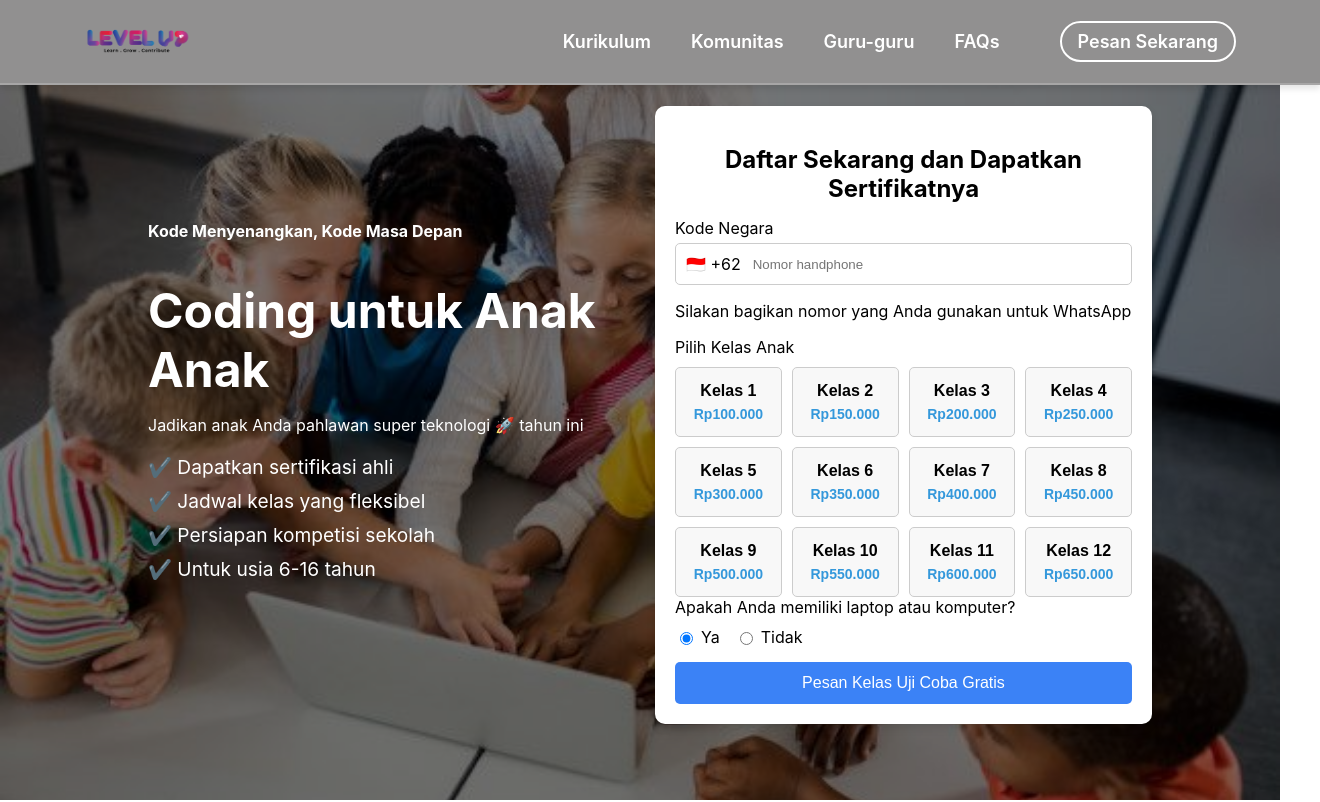
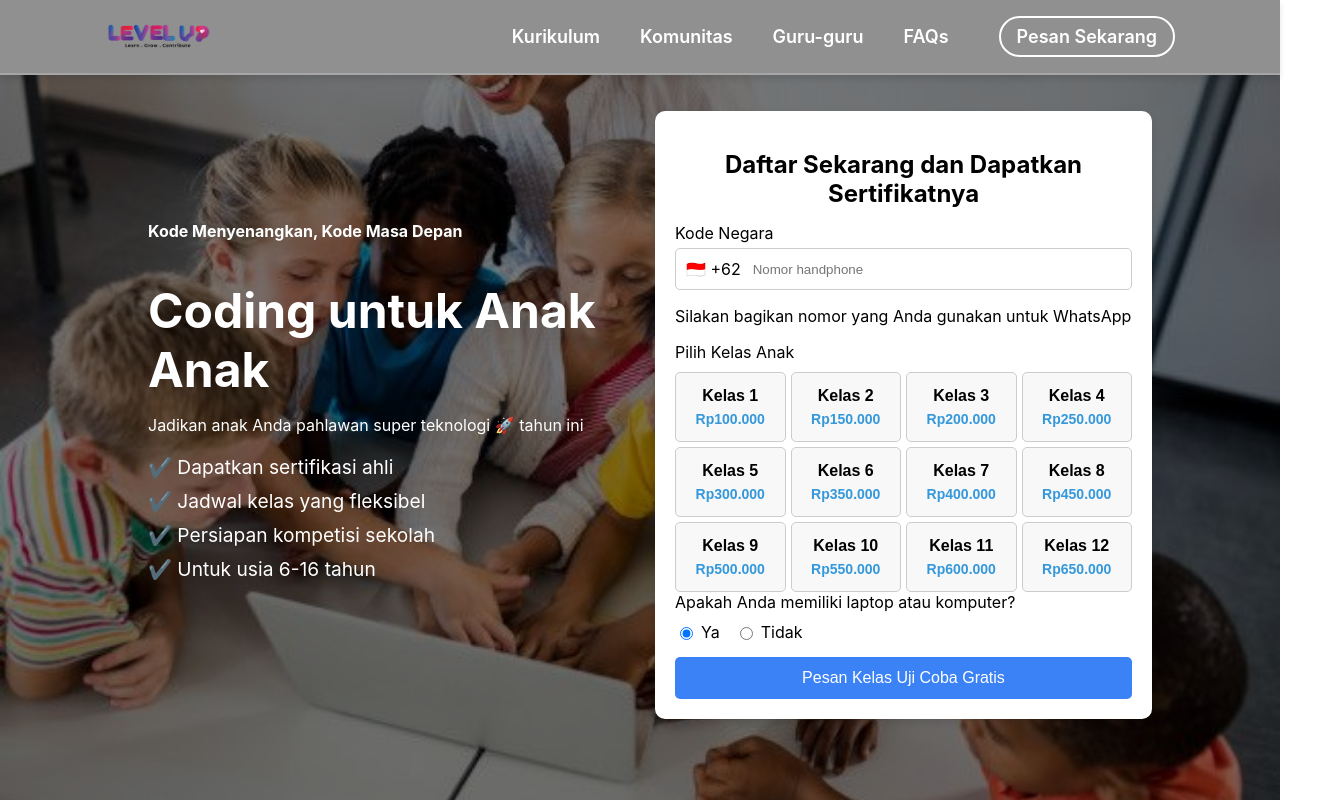
Before and after one commit to Ronx28/sales-no-responsive, a React (Create React App) app: page / in a window 1280 px wide. Shown: the top 802 px of the page, 1320 px wide, since content can reach past the window. Built offline with nearby package versions, Linux system fonts and the light colour scheme.

Commit message:
Update navbar

```diff
--- a/src/components/CodingKids.scss
+++ b/src/components/CodingKids.scss
@@ -10,25 +10,35 @@ padding: 0;
 }
 .navbar {
   background: rgb(145, 144, 144);
-  padding: 15px 20px;
+  padding: 10px 10px;
   color: white;
   position: fixed;
   width: 100%;
   top: 0;
   left: 0;
   z-index: 100;
-  box-shadow: 0 4px 6px rgba(0, 0, 0, 0.1); /* Tambahkan shadow */
-  border-bottom: 2px solid rgba(255, 255, 255, 0.2); /* Garis bawah */
+  box-shadow: 0 4px 6px rgba(0, 0, 0, 0.1);
+  border-bottom: 2px solid rgba(255, 255, 255, 0.2);
+  box-sizing: border-box; /* Mencegah ukuran bertambah karena padding */
 }
-
 
 .navbar-container {
   display: flex;
   justify-content: space-between;
   align-items: center;
-  width: 90%;
-  max-width: 1200px;
+  width: 100%; /* Pastikan container tidak lebih besar dari navbar */
+  max-width: 1100px;
   margin: 0 auto;
+  padding: 0 15px; /* Tambahkan sedikit padding agar lebih responsif */
+  box-sizing: border-box;
+}
+
+/* Pastikan tidak ada scroll horizontal di seluruh halaman */
+body, html {
+  width: 100%;
+  margin: 0;
+  padding: 0;
+  overflow-x: hidden;
 }
 
 .logo img {
@@ -79,7 +89,7 @@ padding: 0;
   border-radius: 25px;
   color: white;
   font-weight: bold;
-  margin-left: 20px;
+  margin-left: 10px;
   transition: background-color 0.3s ease-in-out, color 0.3s ease-in-out;
 }
 
@@ -128,13 +138,16 @@ padding: 0;
 // Image Section Styles (Background Image + Overlay)
 .image-section {
   position: relative;
-  width: 100vw;
+  width: 100%;
+  max-width: 100vw;
   height: 100vh;
   display: flex;
   align-items: center;
   justify-content: center;
   color: white;
   background: url("../assets/kids.jpeg") no-repeat center center/cover;
+  box-sizing: border-box;
+  overflow: hidden;
 }
 
 .image-section::before {
@@ -224,7 +237,7 @@ padding: 0;
 .class-selection {
   display: grid;
   grid-template-columns: repeat(4, 1fr);
-  gap: 10px;
+  gap: 5px;
   margin-top: 10px;
 }
 
@@ -302,8 +315,8 @@ padding: 0;
 @media (max-width: 768px) {
   .image-section {
     width: 100%;
-    max-width: 100vw; /* Pastikan tidak ada overflow horizontal */
-    height: 100vh; /* Buat tinggi section sesuai tinggi layar */
+    max-width: 100vw;
+    height: 100vh;
     display: flex;
     align-items: center;
     justify-content: center;
--- a/src/index.css
+++ b/src/index.css
@@ -5,6 +5,7 @@ body {
     sans-serif;
   -webkit-font-smoothing: antialiased;
   -moz-osx-font-smoothing: grayscale;
+  padding: 0;
 
 }
 
```
